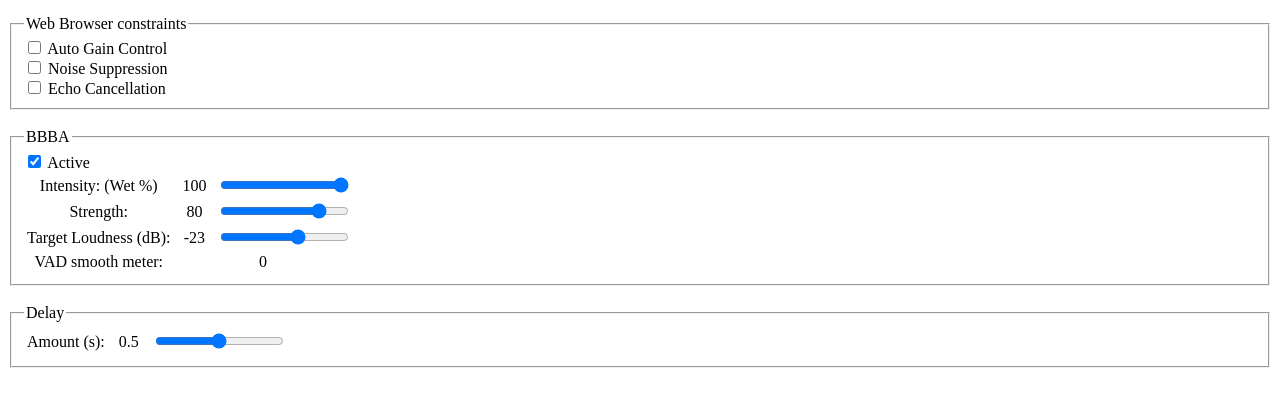
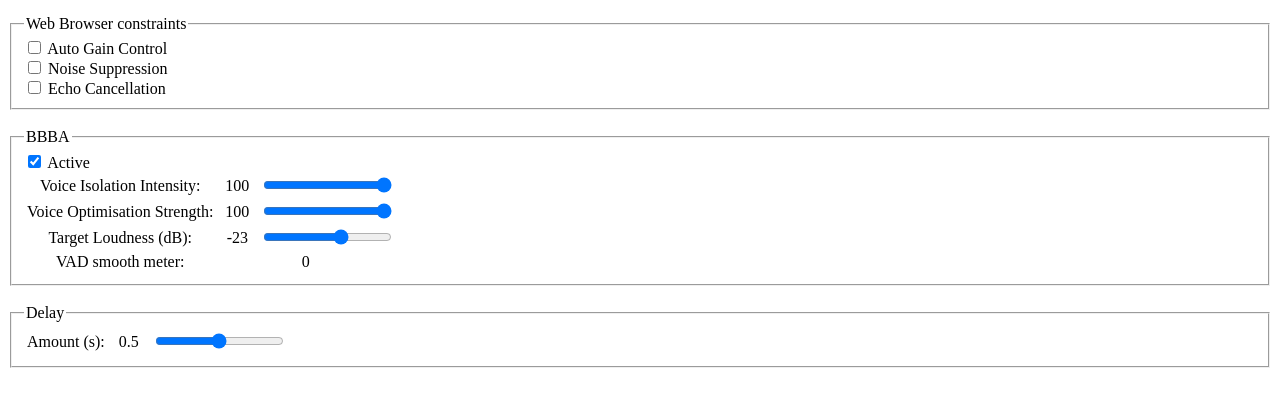
Before and after one commit to trummerschlunk/BigBlueBetterAudio, a plain HTML site: page web/index.html in a window 1280 px wide. Shown: the part 91-498 px from the top of the page. Drawn offline with Linux system fonts and the light colour scheme; no server answers.

Commit message:
edit web labels and init values

```diff
--- a/web/index.html
+++ b/web/index.html
@@ -209,14 +209,14 @@ window.addEventListener('DOMContentLoaded', function() {
                     </div>
                     <table>
                         <tr>
-                            <td>Intensity: (Wet %)</td>
+                            <td>Voice Isolation Intensity:</td>
                             <td><output id="bbba-intensity-value"></output></td>
                             <td><input autocomplete="off" id="bbba-intensity" type="range" value="100" min="0" max="100" /></td>
                         </tr>
                         <tr>
-                            <td>Strength:</td>
+                            <td>Voice Optimisation Strength:</td>
                             <td><output id="bbba-strength-value"></output></td>
-                            <td><input autocomplete="off" id="bbba-strength" type="range" value="80" min="0" max="100" /></td>
+                            <td><input autocomplete="off" id="bbba-strength" type="range" value="100" min="0" max="100" /></td>
                         </tr>
                         <tr>
                             <td>Target Loudness (dB):</td>
```
